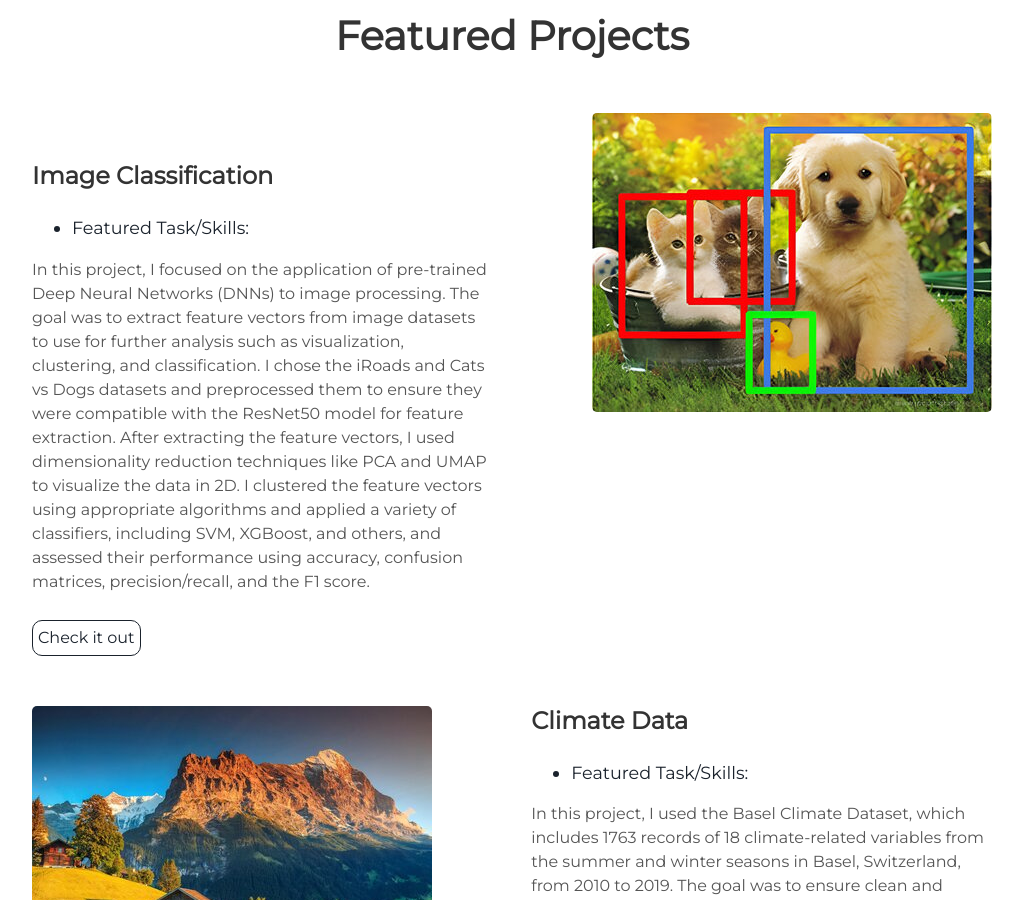
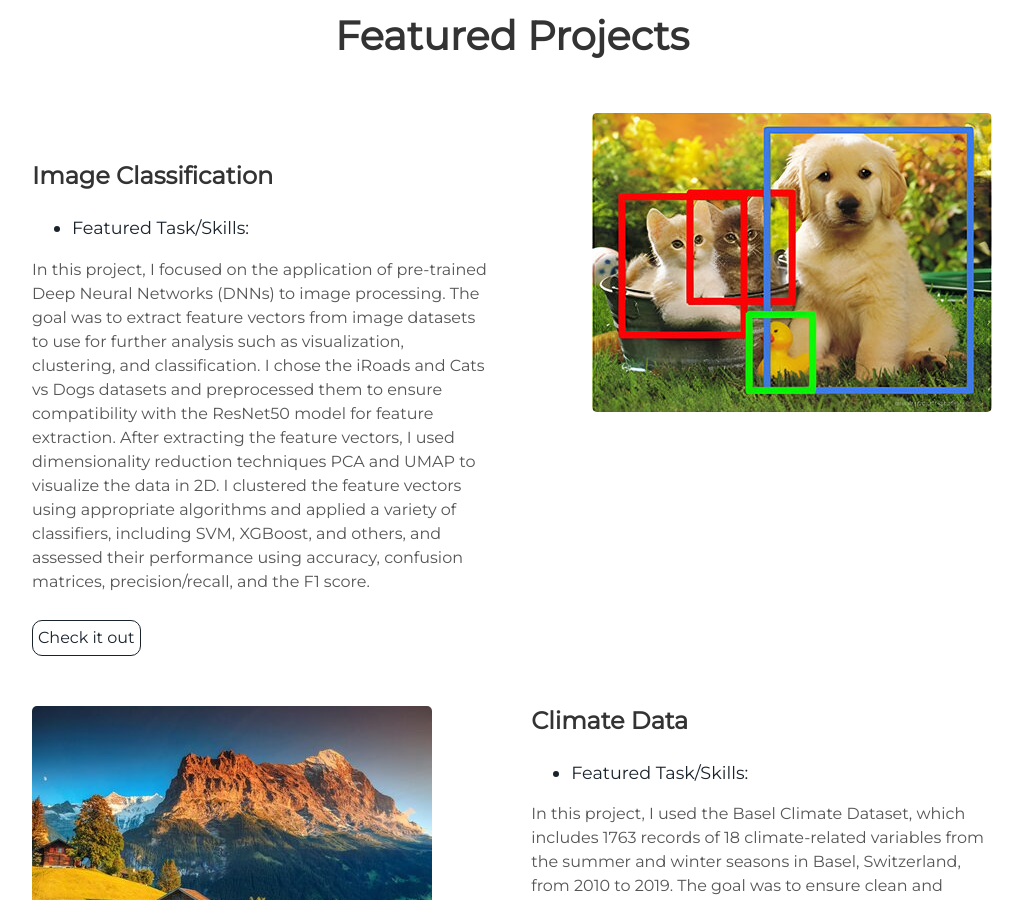
Before and after one commit to m-perera/m-perera.github.io, a Jekyll site: the page built from README.md, in a window 1280 px wide and 900 px high, scrolled down 1762 px. Shown: the whole window, without its empty margins (128-1151 px from the left). Built offline with Jekyll 4.4.1, drawn with Linux system fonts in a browser that asks for light colours; our own code applies the rules of GitHub Pages for plain Markdown files.

Commit message:
Update projects.html

```diff
--- a/_includes/projects.html
+++ b/_includes/projects.html
@@ -10,7 +10,7 @@
     <ul>
       <li> Featured Task/Skills: </li>
     </ul>
-    <p>In this project, I focused on the application of pre-trained Deep Neural Networks (DNNs) to image processing. The goal was to extract feature vectors from image datasets to use for further analysis such as visualization, clustering, and classification. I chose the iRoads and Cats vs Dogs datasets and preprocessed them to ensure they were compatible with the ResNet50 model for feature extraction. After extracting the feature vectors, I used dimensionality reduction techniques like PCA and UMAP to visualize the data in 2D. I clustered the feature vectors using appropriate algorithms and applied a variety of classifiers, including SVM, XGBoost, and others, and assessed their performance using accuracy, confusion matrices, precision/recall, and the F1 score.</p>
+    <p>In this project, I focused on the application of pre-trained Deep Neural Networks (DNNs) to image processing. The goal was to extract feature vectors from image datasets to use for further analysis such as visualization, clustering, and classification. I chose the iRoads and Cats vs Dogs datasets and preprocessed them to ensure compatibility with the ResNet50 model for feature extraction. After extracting the feature vectors, I used dimensionality reduction techniques PCA and UMAP to visualize the data in 2D. I clustered the feature vectors using appropriate algorithms and applied a variety of classifiers, including SVM, XGBoost, and others, and assessed their performance using accuracy, confusion matrices, precision/recall, and the F1 score.</p>
     <a class="project-link" href="https://github.com/m-perera/Image-Classification-/blob/main/Image_Classification.ipynb" target="_blank">Check it out</a>
   </div>
 </div>
```
